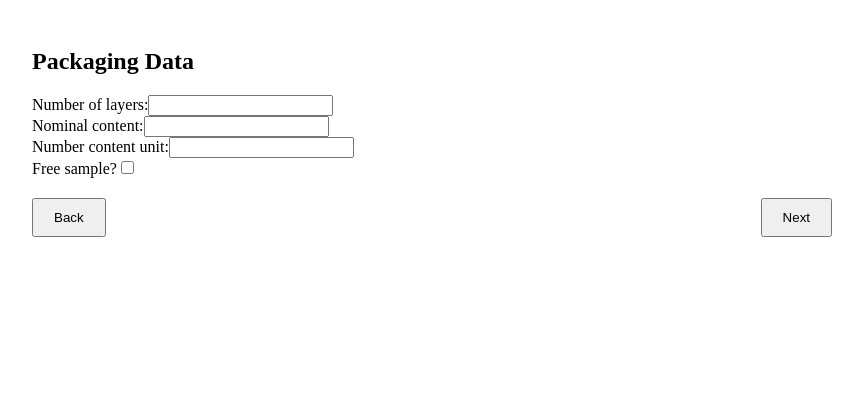
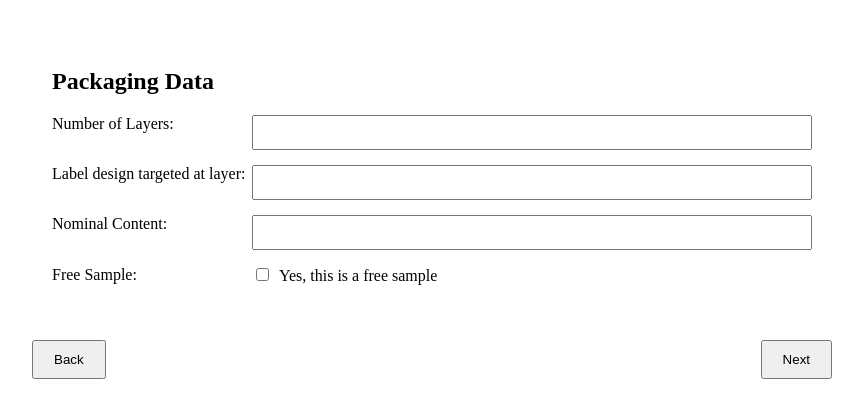
Before and after one commit to admwan/costool-label-app-cra, a React (Create React App) app: page /packaging-data in a window 1280 px wide. Shown: the top 418 px of the page, without its empty margins (208-1071 px from the left). Built offline with nearby package versions, Linux system fonts and the light colour scheme.

Commit message:
Updated PackagingDataPage.jsx with the same neat, two-column layout as your ProductIdentityPage.jsx. Field names are in a left column, and input fields are aligned in a right column

```diff
--- a/src/pages/PackagingDataPage.jsx
+++ b/src/pages/PackagingDataPage.jsx
@@ -1,67 +1,68 @@
 import { useProduct } from "../context/ProductContext";
-import { validatePackagingData } from "../utils/validators";
 import { useState } from "react";
 
 export default function PackagingDataPage() {
   const { data, update } = useProduct();
-  const [errors, setErrors] = useState({}); // Declare errors state
-
-  const handleNext = () => {
-    const validationErrors = validatePackagingData(data);
-    setErrors(validationErrors);
-    if (Object.keys(validationErrors).length > 0) {
-      alert(`Please fix the following errors: ${Object.values(validationErrors).join(', ')}`);
-      return false;
-    }
-    return true;
-  };
+  const [errors, setErrors] = useState({});
 
   return (
-    <div>
+    <div style={{ maxWidth: '800px', margin: '0 auto', padding: '20px' }}>
       <h2>Packaging Data</h2>
 
-      <label>
-        Number of layers:
+      <div style={{ display: 'flex', marginBottom: '15px' }}>
+        <label style={{ width: '200px', textAlign: 'left' }}>Number of Layers:</label>
+        <div style={{ flex: 1 }}>
           <input
             type="number"
             value={data.layers || ""}
             onChange={(e) => update({ layers: e.target.value })}
+            style={{ width: '100%', padding: '8px', boxSizing: 'border-box' }}
           />
-        {errors.layers && <p className="error">{errors.layers}</p>}
-      </label>
+          {errors.layers && <p style={{ color: 'red', fontSize: '0.8em', margin: '5px 0 0 0' }}>{errors.layers}</p>}
+        </div>
+      </div>
 
-      <br />
+	  <div style={{ display: 'flex', marginBottom: '15px' }}>
+	     <label style={{ width: '200px', textAlign: 'left' }}>Label design targeted at layer:</label>
+	     <div style={{ flex: 1 }}>
+	       <input
+	         type="text"
+	         value={data.targetingLayer || ""}
+	         onChange={(e) => update({ targetingLayer: e.target.value })}
+	         style={{ width: '100%', padding: '8px', boxSizing: 'border-box' }}
+	       />
+	       {errors.targetingLayer && <p style={{ color: 'red', fontSize: '0.8em', margin: '5px 0 0 0' }}>{errors.targetingLayer}</p>}
+	     </div>
+	   </div>
 
-      <label>
-        Nominal content:
+
+      <div style={{ display: 'flex', marginBottom: '15px' }}>
+        <label style={{ width: '200px', textAlign: 'left' }}>Nominal Content:</label>
+        <div style={{ flex: 1 }}>
           <input
+            type="text"
             value={data.nominalContent || ""}
             onChange={(e) => update({ nominalContent: e.target.value })}
+            style={{ width: '100%', padding: '8px', boxSizing: 'border-box' }}
           />
-        {errors.nominalContent && <p className="error">{errors.nominalContent}</p>}
-      </label>
+          {errors.nominalContent && <p style={{ color: 'red', fontSize: '0.8em', margin: '5px 0 0 0' }}>{errors.nominalContent}</p>}
+        </div>
+      </div>
 
-      <br />
-	  <label>
-	    Number content unit:
-	    <input
-	      type="string"
-	      value={data.unit || ""}
-	      onChange={(e) => update({ unit: e.target.value })}
-	    />
-	    {errors.unit && <p className="error">{errors.unit}</p>}
-	  </label>
-
-	  <br />
-
-      <label>
-        Free sample?
+      <div style={{ display: 'flex', marginBottom: '15px', alignItems: 'center' }}>
+        <label style={{ width: '200px', textAlign: 'left' }}>Free Sample:</label>
+        <div style={{ flex: 1 }}>
           <input
             type="checkbox"
             checked={data.freeSample || false}
             onChange={(e) => update({ freeSample: e.target.checked })}
+            style={{ marginRight: '10px' }}
           />
-      </label>
+          <span>Yes, this is a free sample</span>
+        </div>
+      </div>
+
+      {/* Add more fields as needed, following the same pattern */}
     </div>
   );
 }
```
Lines whose indentation alone changed are shown as unchanged.
